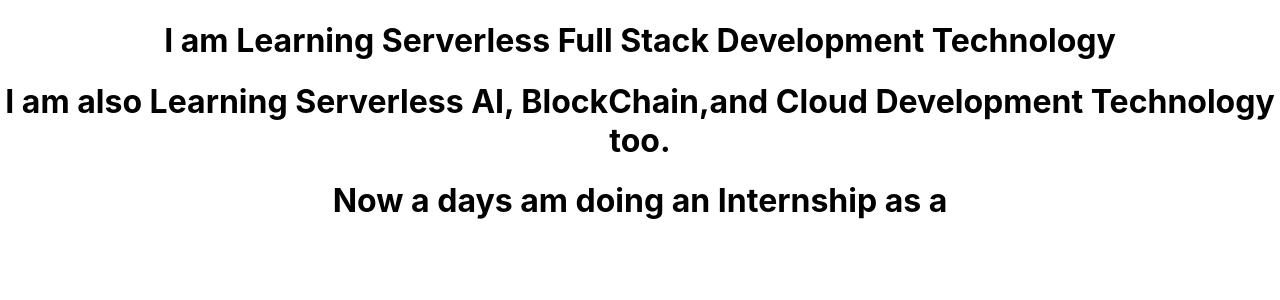
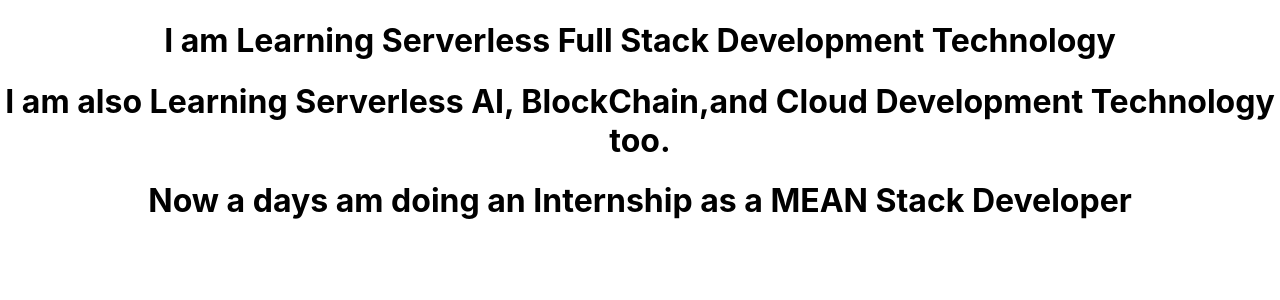
Before and after one commit to MuhammadAakash/panacloud_3rd_class_practice, a React (Create React App) app: page / in a window 1280 px wide. Shown: the top 300 px of the page. Built offline with nearby package versions, Linux system fonts and the light colour scheme.

Commit message:
correcting the spellings of internship prop

```diff
--- a/src/learn.js
+++ b/src/learn.js
@@ -5,7 +5,7 @@
         <div>
             <h1>I am Learning {props.serverLess} Technology </h1>
             <h1>I am also Learning {props.serverlessAI} Technology too.</h1>
-            <h1>Now a days am doing an Internship as a {props.intership}</h1>
+            <h1>Now a days am doing an Internship as a {props.internship}</h1>
         </div>
     )
 }
```
